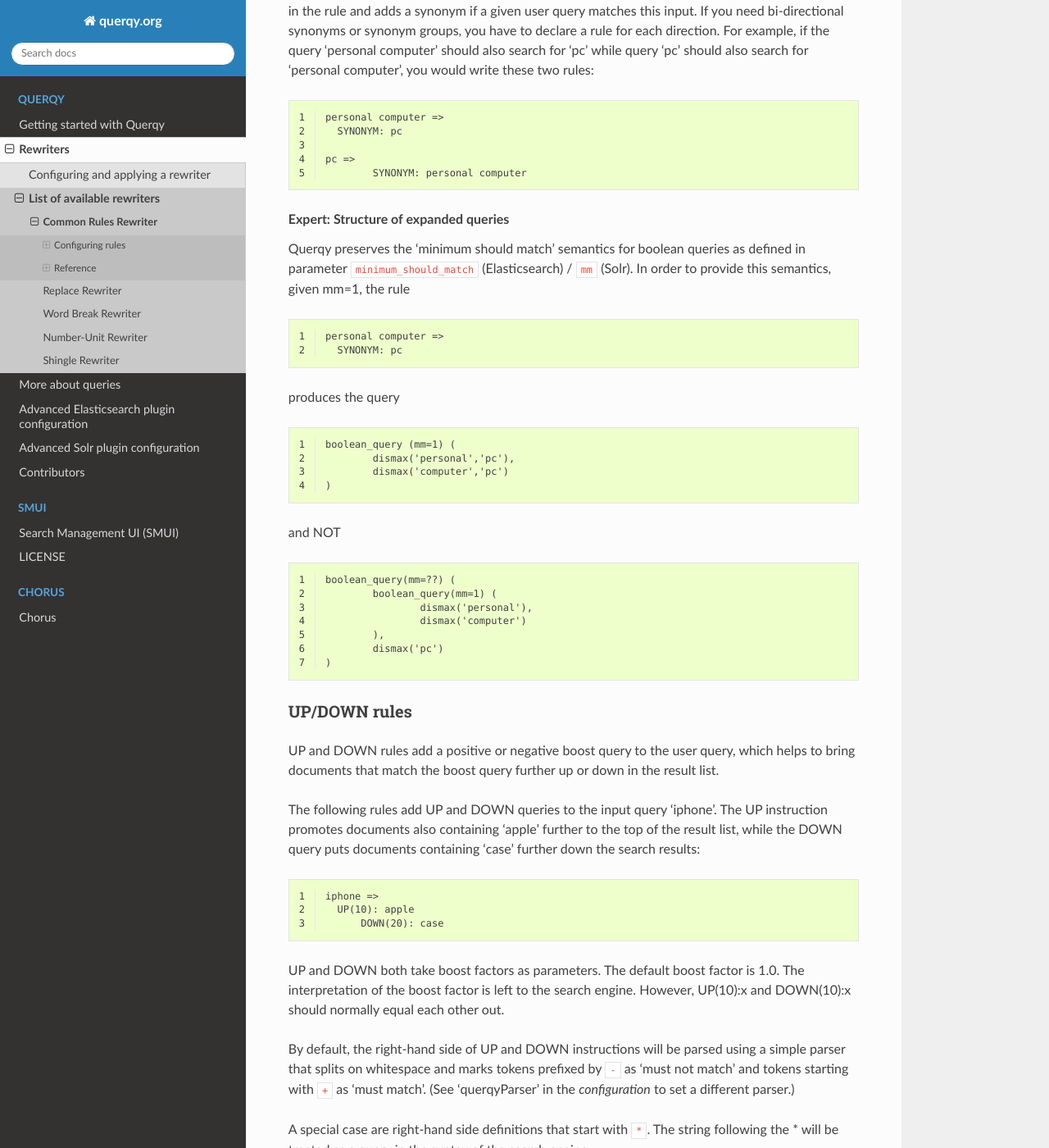
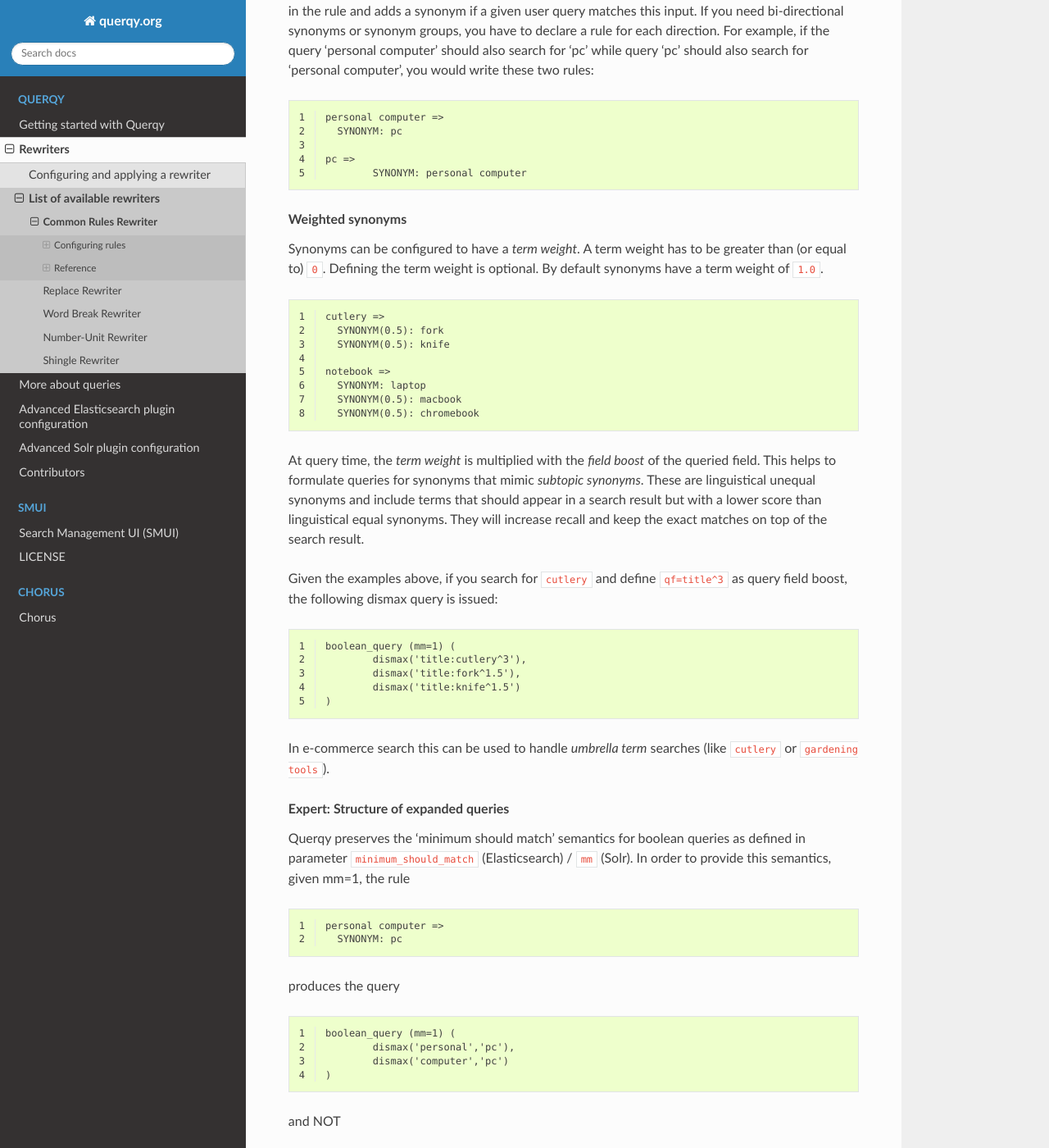
Before and after one commit to querqy/querqy-docs, a Sphinx documentation site: the page built from docs/source/querqy/rewriters/common-rules.rst, in a window 1280 px wide and 1400 px high, scrolled down 3649 px. Shown: the whole window at 82% size. Built offline with Sphinx 7.4.7 and the Read the Docs theme 2.0.0, drawn with Linux system fonts in a browser that asks for light colours; formulas are drawn with MathJax 3.

Commit message:
add weighted synonym docs

```diff
--- a/docs/source/querqy/rewriters/common-rules.rst
+++ b/docs/source/querqy/rewriters/common-rules.rst
@@ -259,6 +259,49 @@ computer' should also search for 'pc' while query 'pc' should also search for
    pc =>
 	   SYNONYM: personal computer
 
+
+.. rubric:: Weighted synonyms
+
+Synonyms can be configured to have a *term weight*. A
+term weight has to be greater than (or equal to) ``0``.
+Defining the term weight is optional. By default synonyms have a
+term weight of ``1.0``.
+
+.. code-block:: Text
+   :linenos:
+
+   cutlery =>
+     SYNONYM(0.5): fork
+     SYNONYM(0.5): knife
+
+   notebook =>
+     SYNONYM: laptop
+     SYNONYM(0.5): macbook
+     SYNONYM(0.5): chromebook
+
+At query time, the *term weight* is multiplied with the *field boost*
+of the queried field. This helps to formulate queries for
+synonyms that mimic *subtopic synonyms*. These are linguistical
+unequal synonyms and include terms that should appear
+in a search result but with a lower score than linguistical
+equal synonyms. They will increase recall and keep the exact
+matches on top of the search result.
+
+Given the examples above, if you search for ``cutlery`` and
+define ``qf=title^3`` as query field boost, the following
+dismax query is issued:
+
+.. code-block:: Text
+   :linenos:
+
+   boolean_query (mm=1) (
+	   dismax('title:cutlery^3'),
+	   dismax('title:fork^1.5'),
+	   dismax('title:knife^1.5')
+   )
+
+In e-commerce search this can be used to handle *umbrella term*
+searches (like ``cutlery``  or ``gardening tools``).
 
 .. rubric:: Expert: Structure of expanded queries
 
```
Also changed, not shown: 1 other file.
